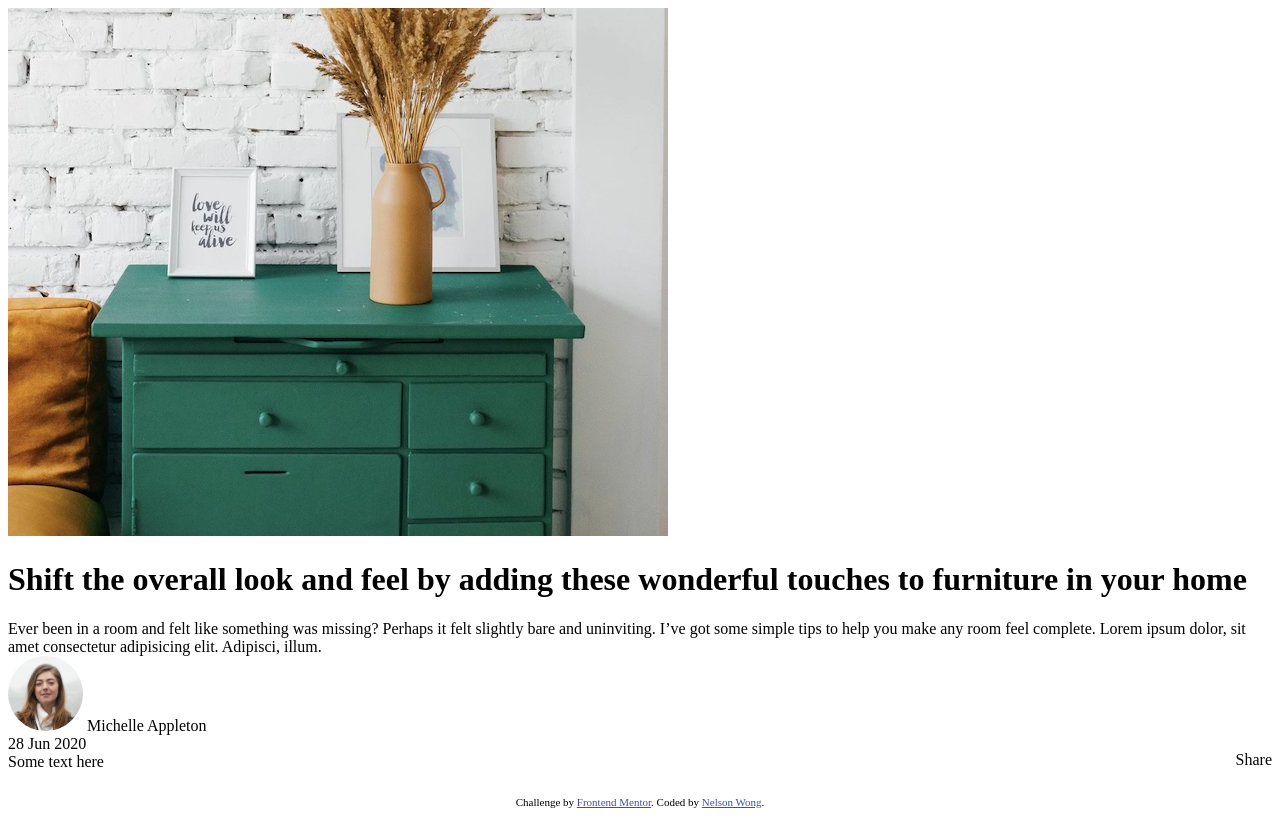
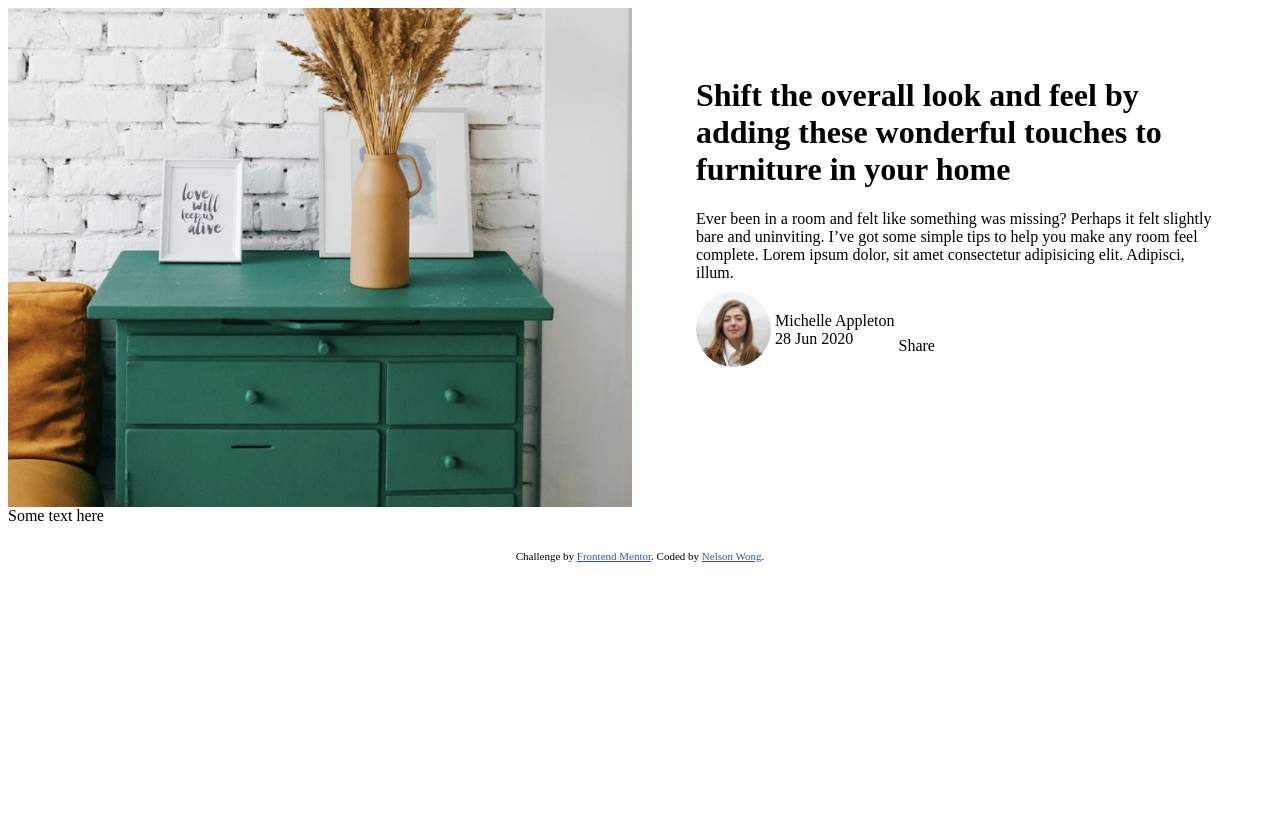
Before and after one commit to nwong02/Web-Projects, a plain HTML site: page index.html in a window 1280 px wide. Drawn offline with Linux system fonts and the light colour scheme.

Commit message:
mostly complete outline

```diff
--- a/index.html
+++ b/index.html
@@ -32,13 +32,17 @@
         to help you make any room feel complete. Lorem ipsum dolor, sit amet consectetur adipisicing elit. Adipisci, illum.
 
         <br>
-        <div class='author'>
+        <span>
             <img class='author-img' src='/images/avatar-michelle.jpg'>
+            <div class='details'>
                 Michelle Appleton
                 <br>
                 28 Jun 2020
+            </div>
+        </span>
+        <span>
             <p>Share</p>
-        </div>
+        </span>
     </div>
 </div>
 
--- a/preview.css
+++ b/preview.css
@@ -3,23 +3,33 @@ img.flex-left {
     max-width: 100%;
 }
 
-/*.column-1 {
+span {
+    display: inline-block;
+    position: relative;
+    vertical-align: middle;
+    padding-top: 2%;
+}
+
+span p {
+    position: relative;
+    float: right;
+    margin-top: 20px;
+}
+
+.column-1 {
     display: flex;
 }
 
 .column-2 {
-    padding: -20
+    padding: 3em;
 }
-
-
-
 .row {
-    -webkit-columns: 2 384px;
-    -moz-columns: 2 384px;
-    columns: 2 384px;
-    -webkit-column-gap: 4em;
-    -moz-column-gap: 4em;
-    column-gap: 4em;
+    -webkit-columns: 2 320px;
+    -moz-columns: 2 320px;
+    columns: 2 320px;
+    -webkit-column-gap: 1em;
+    -moz-column-gap: 1em;
+    column-gap: 1em;
 }
 
 .row::after {
@@ -28,21 +38,29 @@ img.flex-left {
     clear: both;
 }
 
-
-/* @media screen and (max-width: 640px) {
+ @media screen and (max-width: 660px) {
     .footer {
         position: fixed;
         left: 0;
         right: 0;
-        width: 100%;
+        width: 50%;
         text-align: center;
         background-color: green;
         display: none;
+        object-position: center;
     }
-} */
+}
+
+
+.details {
+    display: inline-block;
+    margin-top: -20px;
+    vertical-align: middle;
+    margin-bottom: 3em;
+}
 
 .author-img{
-    display: inline-flex;
+    display: inline-block;
     position: relative;
     border-radius: 100px;
     width: 75px;
```
